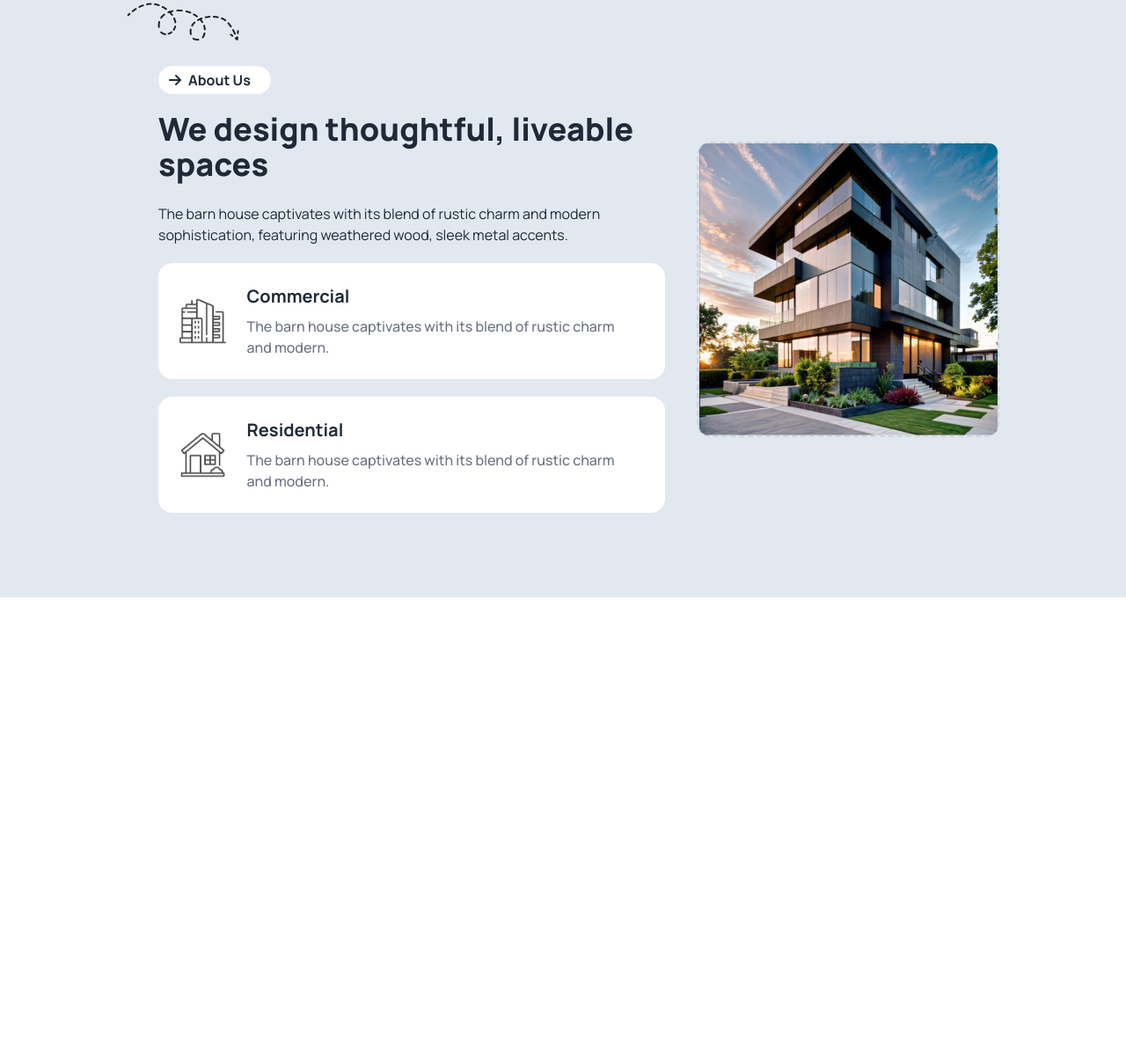
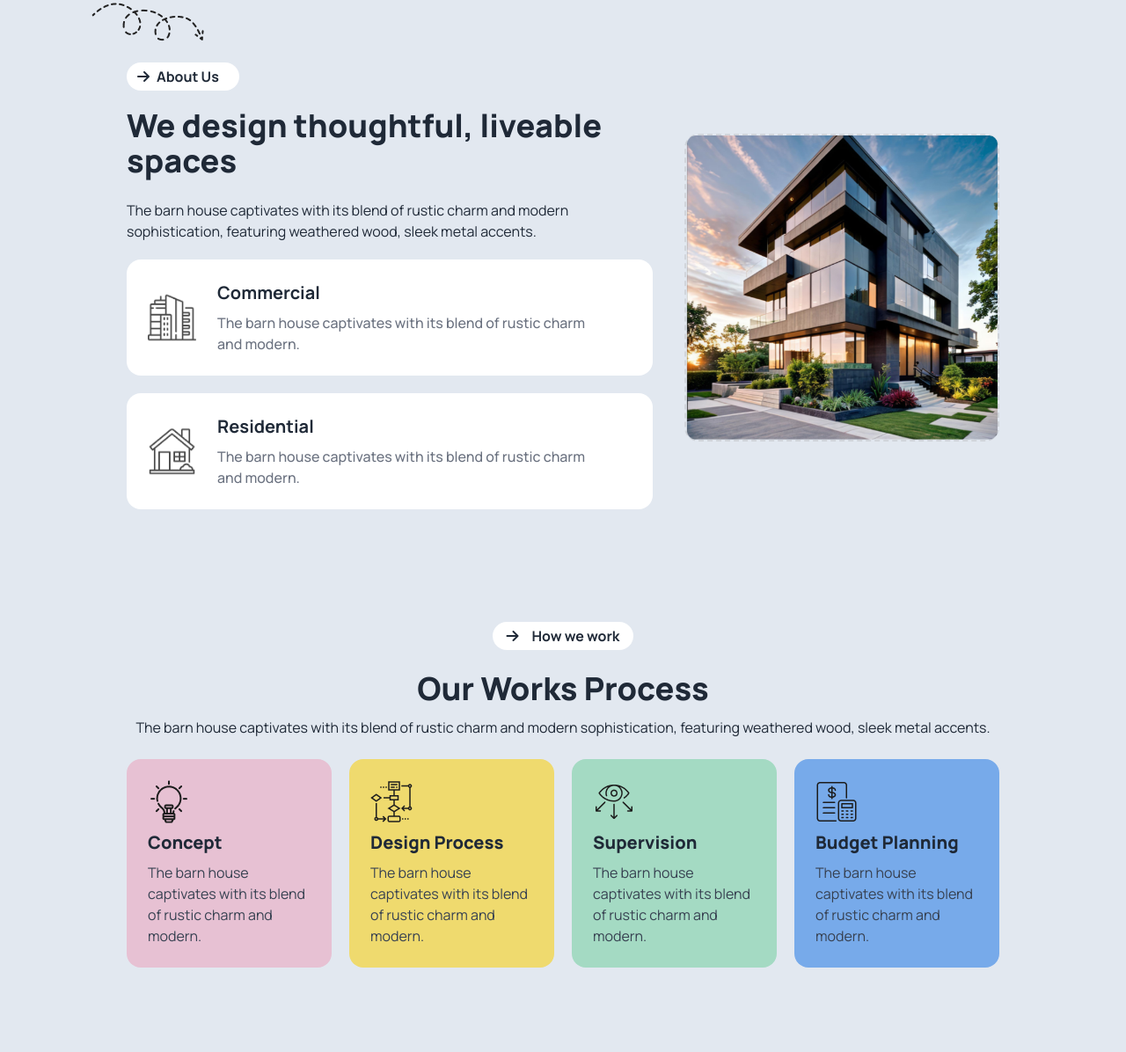
Before and after one commit to TurjoSiam/assignment-3, a plain HTML site: page index.html in a window 1280 px wide. Shown: the part 795-1991 px from the top of the page at 88% size. Before the commit the page ends 1474 px from the top, so only its background shows below. Drawn offline with nearby package versions, Linux system fonts and the light colour scheme.

Commit message:
our-work-process section added

```diff
--- a/index.html
+++ b/index.html
@@ -83,13 +83,11 @@
     </header>
     <main>
 <!-- design thoughtful section starts here -->
-      <section class="relative container mx-auto px-5 lg:px-36 py-8 lg:py-24 bg-slate-200 flex flex-col lg:flex-row items-center lg:justify-between space-y-6 lg:space-x-9">
-        <!-- vector image -->
-        <div class="absolute top-12 hidden lg:block">
-          <img src="./assets/Vector.png" alt="vector image">
-         </div>
+      <section class="container mx-auto px-5 lg:px-36 py-8 lg:py-24 bg-slate-200 flex flex-col lg:flex-row items-center lg:justify-between space-y-6 lg:space-x-9">
         <!-- description side -->
-        <div class="space-y-5 flex flex-col lg:items-start items-center">
+        <div class="relative space-y-5 flex flex-col lg:items-start items-center">
+          <!-- vector image -->
+          <img class="absolute -top-12 -left-10 hidden lg:block" src="./assets/Vector.png" alt="vector image">
           <div class="rounded-full bg-white w-32 px-3 py-1 flex items-center space-x-2">
             <i class="fa-solid fa-arrow-right"></i>
             <h4 class="font-bold">About Us</h4>
@@ -126,6 +124,48 @@
         </div>
       </section>
 <!-- design thoughtful section ends here -->
+
+<!-- our work process section starts here -->
+      <section class="relative container mx-auto px-5 lg:px-36 py-8 lg:pb-24 bg-slate-200 flex flex-col items-center space-y-5 lg:space-y-6">
+        <!-- title div -->
+        <div class="rounded-full bg-white w-40 px-3 py-1 flex items-center justify-around space-x-2">
+          <i class="fa-solid fa-arrow-right"></i>
+          <h4 class="font-bold">How we work</h4>
+        </div>
+        <!-- description part -->
+        <div class="space-y-3">
+          <h2 class="text-4xl font-extrabold text-center">Our Works Process</h2>
+            <p class="text-center">The barn house captivates with its blend of rustic charm and modern sophistication, featuring weathered wood, sleek metal accents.</p>
+        </div>
+        <!-- cards -->
+         <!-- card 1 -->
+        <div class="flex flex-col lg:flex-row gap-5">
+          <div class="flex flex-col items-start space-y-2 rounded-2xl p-6 bg-[#E7C1D3]">
+            <img src="./assets/concept.png" alt="logo">
+            <h4 class="text-xl font-extrabold text-left">Concept</h4>
+            <p class="text-gray-700 text-left">The barn house captivates with its blend of rustic charm and modern.</p>
+          </div>
+          <!-- card 2 -->
+          <div class="flex flex-col items-start space-y-2 rounded-2xl p-6 bg-[#EFDA6E]">
+            <img src="./assets/flow-chart.png" alt="logo">
+            <h4 class="text-xl font-extrabold text-left">Design Process</h4>
+            <p class="text-gray-700 text-left">The barn house captivates with its blend of rustic charm and modern.</p>
+          </div>
+          <!-- card 3 -->
+          <div class="flex flex-col items-start space-y-2 rounded-2xl p-6 bg-[#A4DAC3]">
+            <img src="./assets/vision.png" alt="logo">
+            <h4 class="text-xl font-extrabold text-left">Supervision</h4>
+            <p class="text-gray-700 text-left">The barn house captivates with its blend of rustic charm and modern.</p>
+          </div>
+          <!-- card 4 -->
+          <div class="flex flex-col items-start space-y-2 rounded-2xl p-6 bg-[#77AAEA]">
+            <img src="./assets/budget-planning.png" alt="logo">
+            <h4 class="text-xl font-extrabold text-left">Budget Planning</h4>
+            <p class="text-gray-700 text-left">The barn house captivates with its blend of rustic charm and modern.</p>
+          </div>
+        </div>
+      </section>
+<!-- our work process section ends here -->
     </main>
 
 </body>
```
